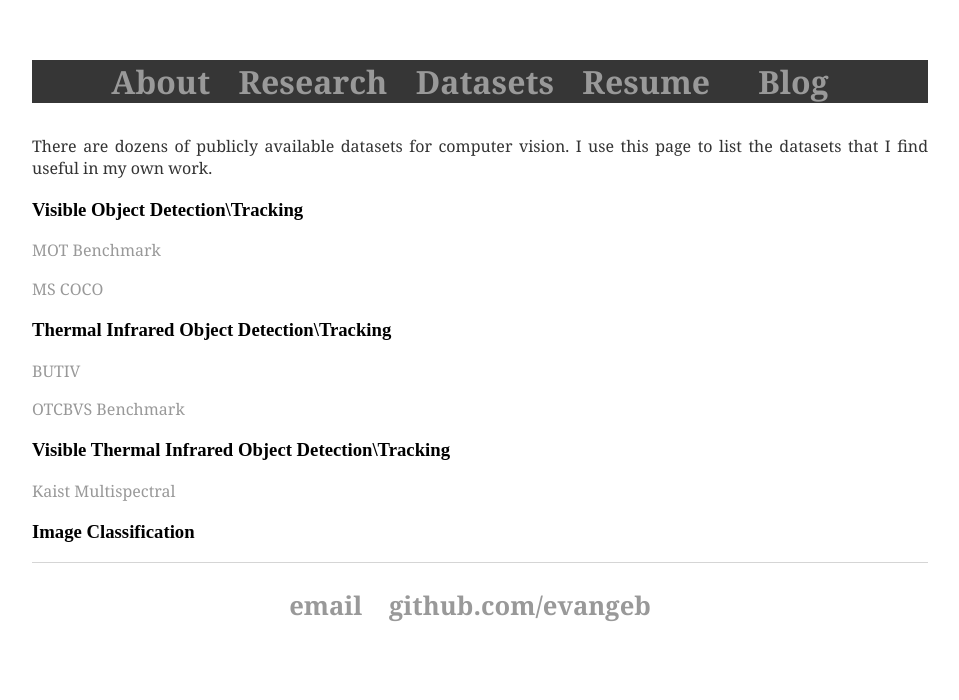
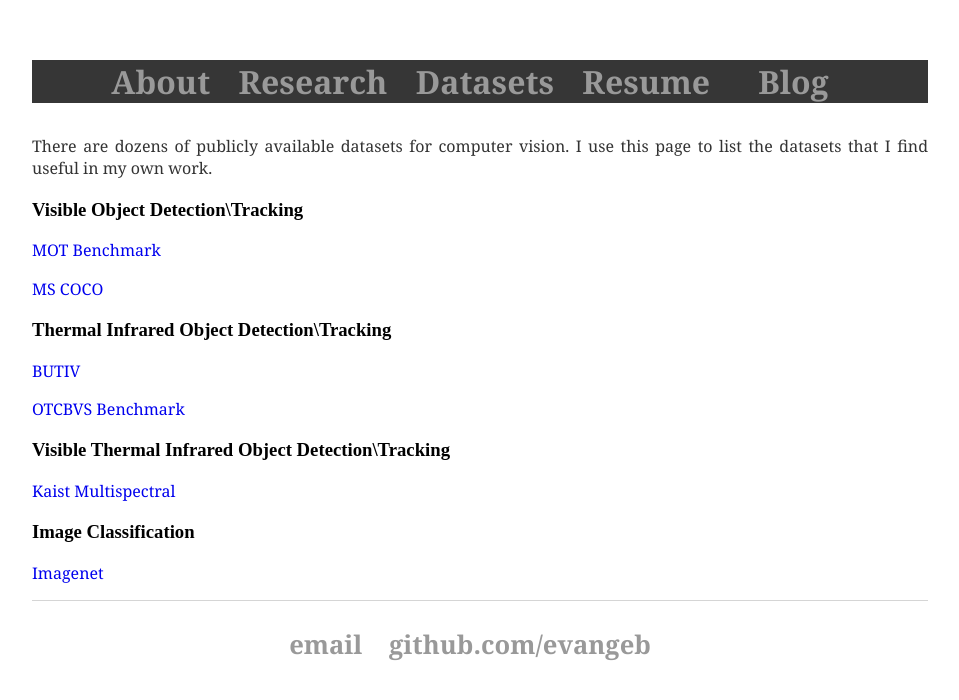
Before and after one commit to Evangeb/Evangeb.github.io, a Jekyll site: the page built from datasets.md, in a window 1280 px wide. Shown: the top 700 px of the page, without its empty margins (160-1119 px from the left). Built offline with Jekyll 4.4.1, drawn with Linux system fonts in a browser that asks for light colours.

Commit message:
Datasets

```diff
--- a/css/main.css
+++ b/css/main.css
@@ -54,3 +54,7 @@ ul.posts li {
     margin-right: auto;
     width: 40%;
 }
+
+p a {
+    color: #0000EE;
+}
--- a/datasets.md
+++ b/datasets.md
@@ -20,3 +20,4 @@ There are dozens of publicly available datasets for computer vision. I use this
 [Kaist Multispectral](https://soonminhwang.github.io/rgbt-ped-detection/)
 
 ### Image Classification
+[Imagenet](http://www.image-net.org/)
```
